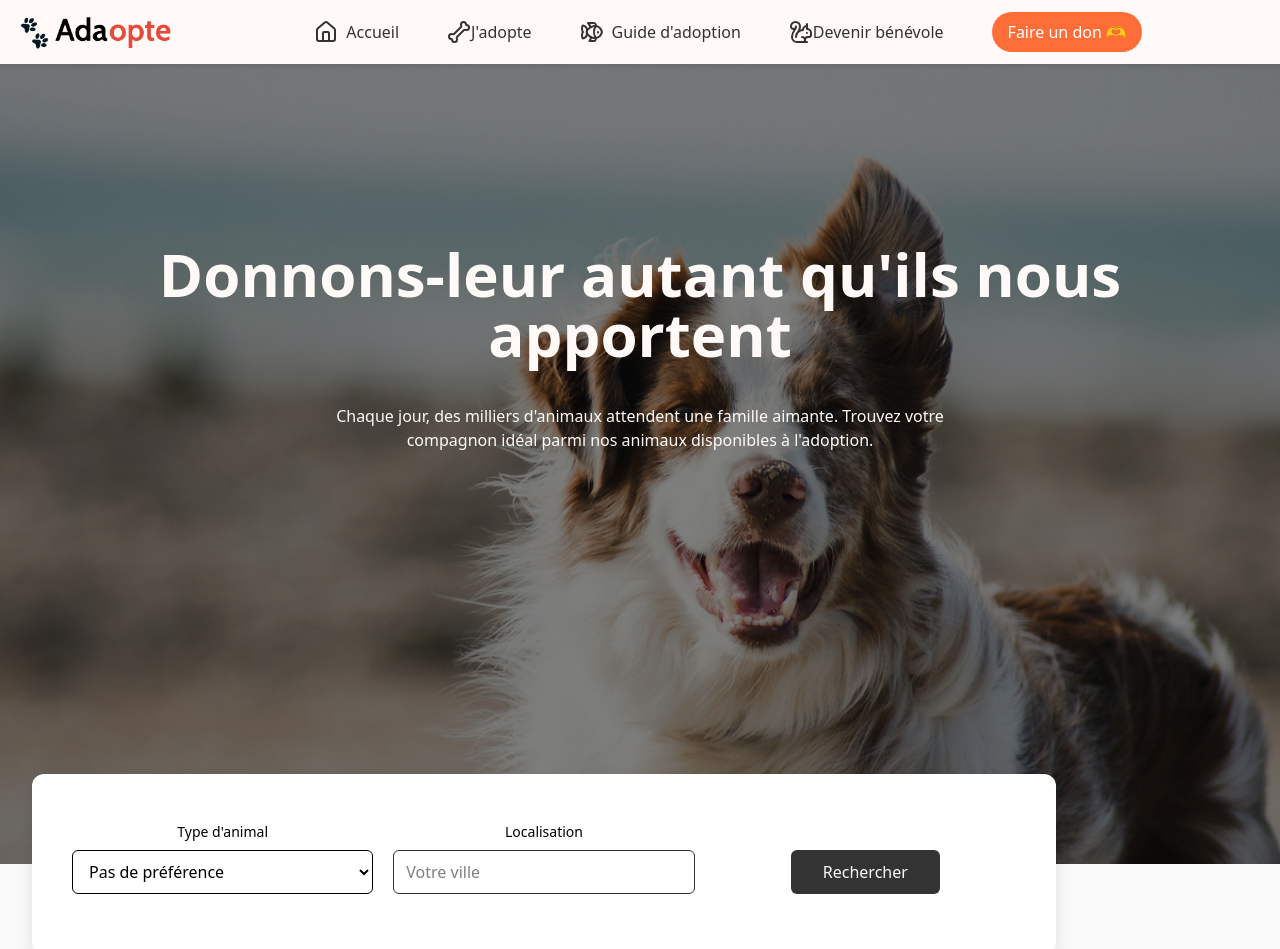
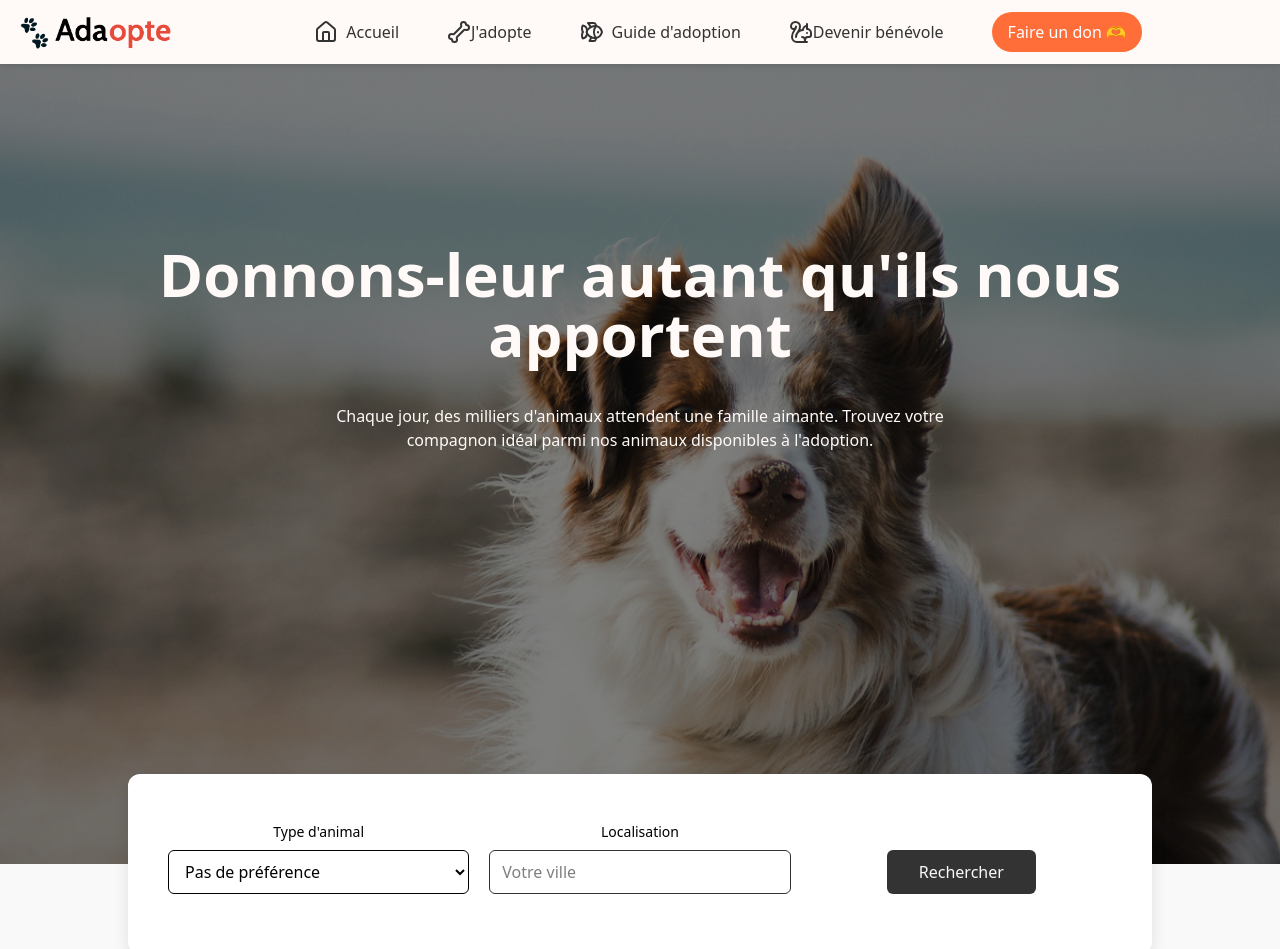
Before and after one commit to LucieSng/petadopte, a React (Vite) app: page / in a window 1280 px wide. Shown: the top 949 px of the page. Built offline with nearby package versions, Linux system fonts and the light colour scheme.

Commit message:
fix : justify center Search

```diff
--- a/src/components/Search.tsx
+++ b/src/components/Search.tsx
@@ -40,7 +40,7 @@ export default function Search({
   const hasActiveFilters = searchParams.get("type") || searchParams.get("city");
 
   return (
-    <div className="w-full px-4 ">
+    <div className="w-full px-4 flex justify-center">
       <div className="w-full max-w-5xl ">
         <form
           onSubmit={handleSubmit}
```
